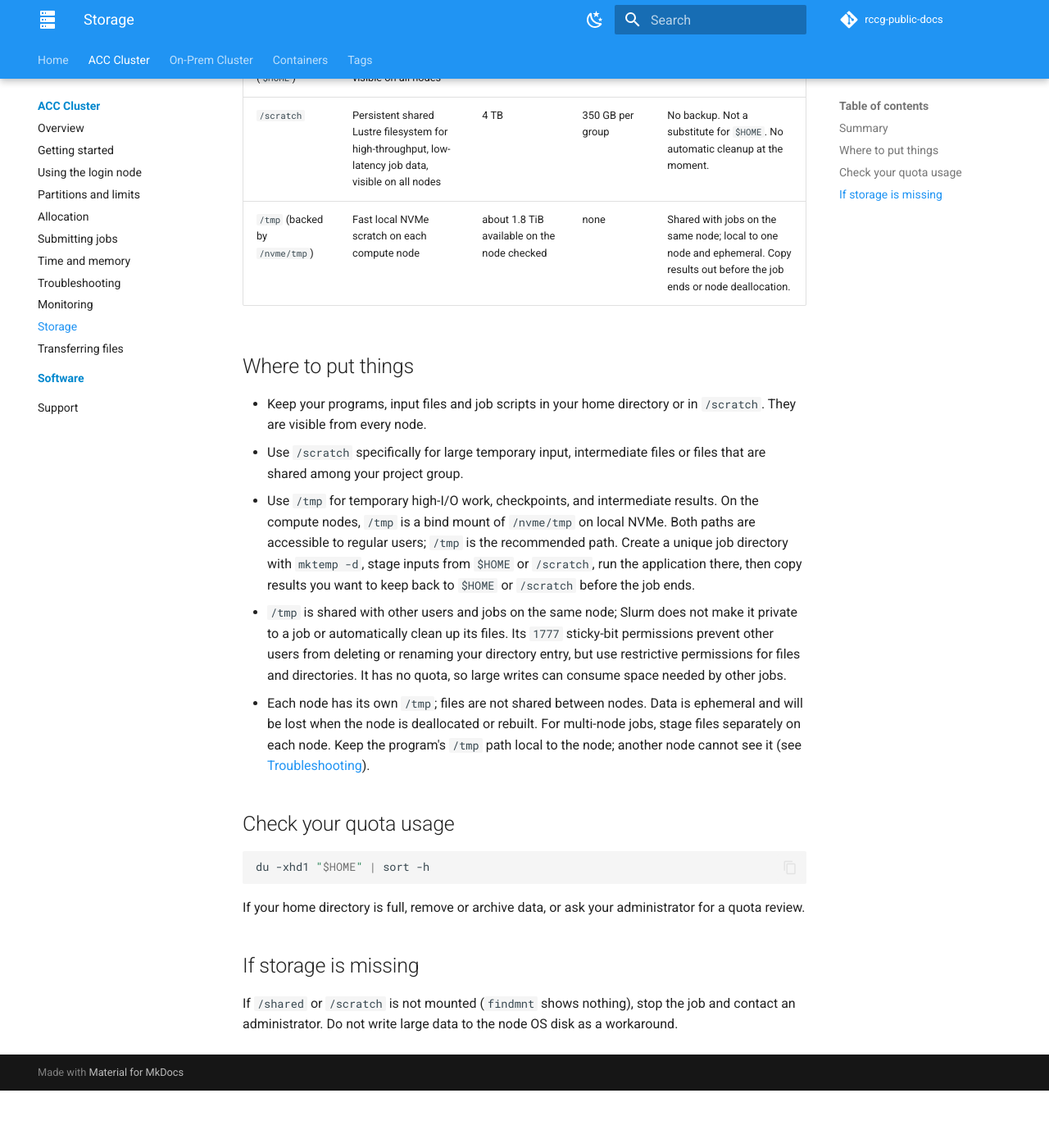
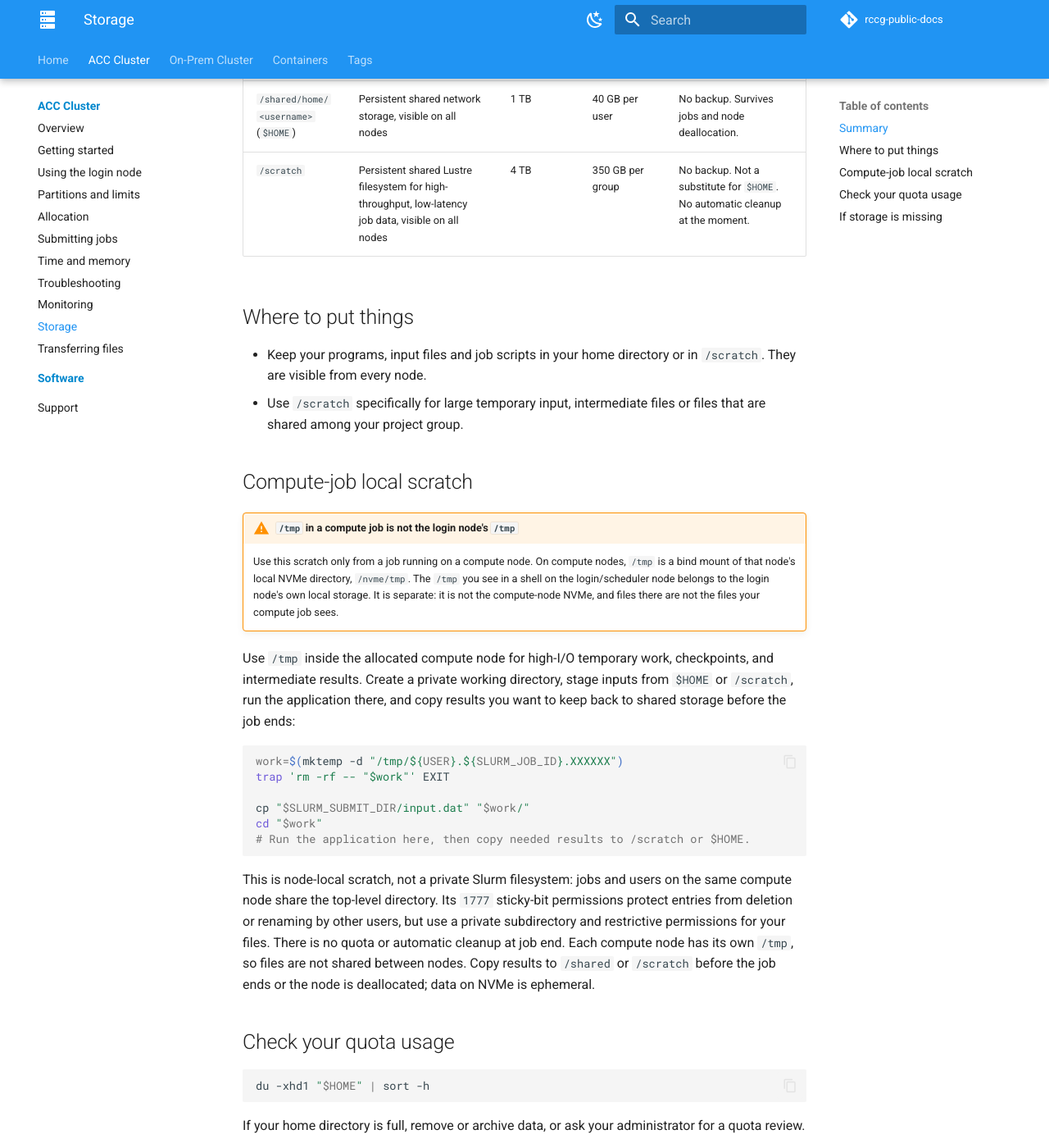
Before and after one commit to ResearchComputingTeam/rccg-public-docs, an MkDocs documentation site: the page built from docs/acc-cluster/storage.md, in a window 1280 px wide and 1400 px high, scrolled down 498 px. Shown: the whole window at 82% size. Built offline with MkDocs 1.6.1 and Material for MkDocs 9.7.7, drawn with Linux system fonts in a browser that asks for light colours; comment, search, counter and statistics services are not loaded; before the commit the page ends 1828 px from its top, so only the background shows below that; some of the changed text lies outside the part shown.

Commit message:
docs: clarify compute-node temporary storage (#32)

````diff
--- a/docs/acc-cluster/storage.md
+++ b/docs/acc-cluster/storage.md
@@ -11,20 +11,36 @@ tags: [acc, storage]
 
 ## Summary
 
-| Path | What it is | Size | Quota | Notes |
+The table below lists shared storage available from the login node and compute nodes. Compute-job local scratch is described separately below; it is not a shared filesystem.
+
+| Shared path | What it is | Size | Quota | Notes |
 |---|---|---|---|---|
 | `/shared/home/<username>` (`$HOME`) | Persistent shared network storage, visible on all nodes | 1 TB | 40 GB per user | No backup. Survives jobs and node deallocation. |
 | `/scratch` | Persistent shared Lustre filesystem for high-throughput, low-latency job data, visible on all nodes | 4 TB | 350 GB per group | No backup. Not a substitute for `$HOME`. No automatic cleanup at the moment. |
-| `/tmp` (backed by `/nvme/tmp`) | Fast local NVMe scratch on each compute node | about 1.8 TiB available on the node checked | none | Shared with jobs on the same node; local to one node and ephemeral. Copy results out before the job ends or node deallocation. |
 
 ## Where to put things
 
 - Keep your programs, input files and job scripts in your home directory or in `/scratch`.
   They are visible from every node.
 - Use `/scratch` specifically for large temporary input, intermediate files or files that are shared among your project group.
-- Use `/tmp` for temporary high-I/O work, checkpoints, and intermediate results. On the compute nodes, `/tmp` is a bind mount of `/nvme/tmp` on local NVMe. Both paths are accessible to regular users; `/tmp` is the recommended path. Create a unique job directory with `mktemp -d`, stage inputs from `$HOME` or `/scratch`, run the application there, then copy results you want to keep back to `$HOME` or `/scratch` before the job ends.
-- `/tmp` is shared with other users and jobs on the same node; Slurm does not make it private to a job or automatically clean up its files. Its `1777` sticky-bit permissions prevent other users from deleting or renaming your directory entry, but use restrictive permissions for files and directories. It has no quota, so large writes can consume space needed by other jobs.
-- Each node has its own `/tmp`; files are not shared between nodes. Data is ephemeral and will be lost when the node is deallocated or rebuilt. For multi-node jobs, stage files separately on each node. Keep the program's `/tmp` path local to the node; another node cannot see it (see [Troubleshooting](troubleshooting.md)).
+
+## Compute-job local scratch
+
+!!! warning "`/tmp` in a compute job is not the login node's `/tmp`"
+    Use this scratch only from a job running on a compute node. On compute nodes, `/tmp` is a bind mount of that node's local NVMe directory, `/nvme/tmp`. The `/tmp` you see in a shell on the login/scheduler node belongs to the login node's own local storage. It is separate: it is not the compute-node NVMe, and files there are not the files your compute job sees.
+
+Use `/tmp` inside the allocated compute node for high-I/O temporary work, checkpoints, and intermediate results. Create a private working directory, stage inputs from `$HOME` or `/scratch`, run the application there, and copy results you want to keep back to shared storage before the job ends:
+
+```bash
+work=$(mktemp -d "/tmp/${USER}.${SLURM_JOB_ID}.XXXXXX")
+trap 'rm -rf -- "$work"' EXIT
+
+cp "$SLURM_SUBMIT_DIR/input.dat" "$work/"
+cd "$work"
+# Run the application here, then copy needed results to /scratch or $HOME.
+```
+
+This is node-local scratch, not a private Slurm filesystem: jobs and users on the same compute node share the top-level directory. Its `1777` sticky-bit permissions protect entries from deletion or renaming by other users, but use a private subdirectory and restrictive permissions for your files. There is no quota or automatic cleanup at job end. Each compute node has its own `/tmp`, so files are not shared between nodes. Copy results to `/shared` or `/scratch` before the job ends or the node is deallocated; data on NVMe is ephemeral.
 
 ## Check your quota usage
 
````
